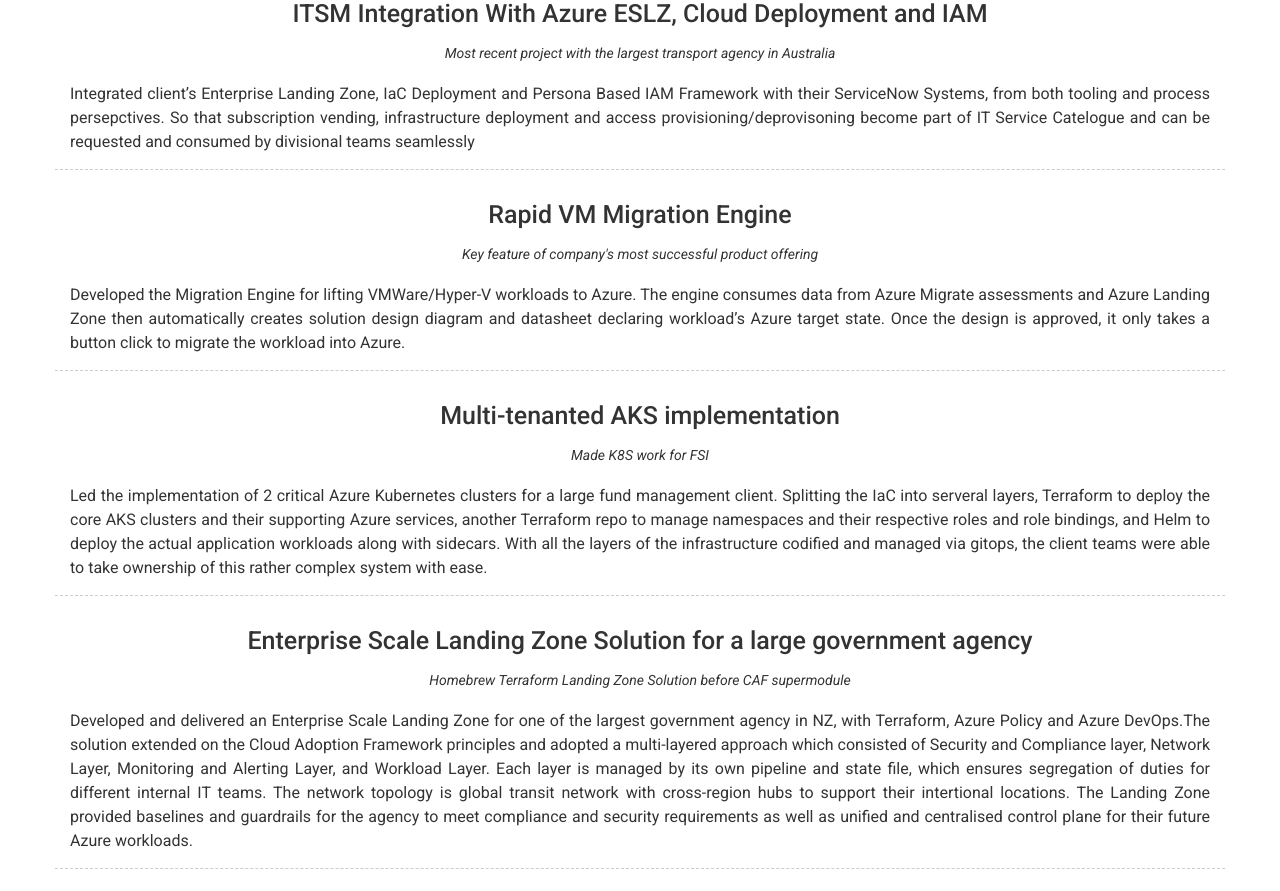
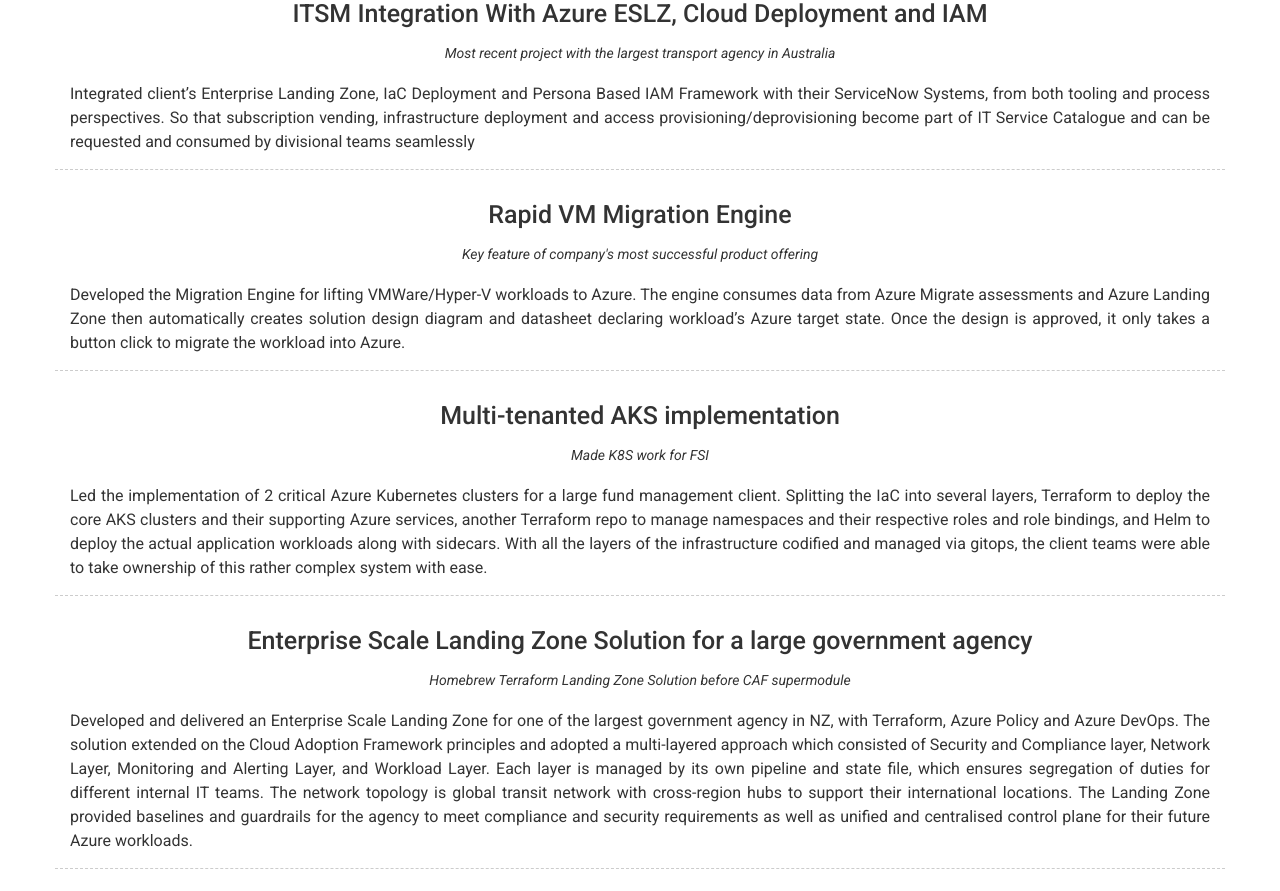
Before and after one commit to shin-akuma/shin-akuma.github.io, a Jekyll site: the page built from index.md, in a window 1280 px wide and 1400 px high, scrolled down 482 px. Shown: the part 176-1067 px from the top of the window. Built offline with Jekyll 4.4.1, drawn with Linux system fonts in a browser that asks for light colours; nearby versions of some CDN libraries.

Commit message:
Update _config.yml

```diff
--- a/_config.yml
+++ b/_config.yml
@@ -54,7 +54,7 @@
         quote: >
           Most recent project with the largest transport agency in Australia
         description: | # this will include new lines to allow paragraphs
-          Integrated client's Enterprise Landing Zone, IaC Deployment and Persona Based IAM Framework with their ServiceNow Systems, from both tooling and process persepctives. So that subscription vending, infrastructure deployment and access provisioning/deprovisoning become part of IT Service Catelogue and can be requested and consumed by divisional teams seamlessly
+          Integrated client's Enterprise Landing Zone, IaC Deployment and Persona Based IAM Framework with their ServiceNow Systems, from both tooling and process perspectives. So that subscription vending, infrastructure deployment and access provisioning/deprovisioning become part of IT Service Catalogue and can be requested and consumed by divisional teams seamlessly
       - layout: top-middle
         border: weak  # Value of `weak` will display a weak border below this item. # Any
                       # other value (or no value) means no border will be displayed
@@ -70,7 +70,7 @@
         quote: >
           Made K8S work for FSI
         description: | # this will include new lines to allow paragraphs
-          Led the implementation of 2 critical Azure Kubernetes clusters for a large fund management client. Splitting the IaC into serveral layers, Terraform to deploy the core AKS clusters and their supporting Azure services, another Terraform repo to manage namespaces and their respective roles and role bindings, and Helm to deploy the actual application workloads along with sidecars. With all the layers of the infrastructure codified and managed via gitops, the client teams were able to take ownership of this rather complex system with ease.
+          Led the implementation of 2 critical Azure Kubernetes clusters for a large fund management client. Splitting the IaC into several layers, Terraform to deploy the core AKS clusters and their supporting Azure services, another Terraform repo to manage namespaces and their respective roles and role bindings, and Helm to deploy the actual application workloads along with sidecars. With all the layers of the infrastructure codified and managed via gitops, the client teams were able to take ownership of this rather complex system with ease.
       - layout: top-middle
         border: weak  # Value of `weak` will display a weak border below this item. # Any
                       # other value (or no value) means no border will be displayed
@@ -78,7 +78,7 @@
         quote: >
           Homebrew Terraform Landing Zone Solution before CAF supermodule
         description: | # this will include new lines to allow paragraphs
-          Developed and delivered an Enterprise Scale Landing Zone for one of the largest government agency in NZ, with Terraform, Azure Policy and Azure DevOps.The solution extended on the Cloud Adoption Framework principles and adopted a multi-layered approach which consisted of Security and Compliance layer, Network Layer, Monitoring and Alerting Layer, and Workload Layer. Each layer is managed by its own pipeline and state file, which ensures segregation of duties for different internal IT teams. The network topology is global transit network with cross-region hubs to support their intertional locations. The Landing Zone provided baselines and guardrails for the agency to meet compliance and security requirements as well as unified and centralised control plane for their future Azure workloads.
+          Developed and delivered an Enterprise Scale Landing Zone for one of the largest government agency in NZ, with Terraform, Azure Policy and Azure DevOps. The solution extended on the Cloud Adoption Framework principles and adopted a multi-layered approach which consisted of Security and Compliance layer, Network Layer, Monitoring and Alerting Layer, and Workload Layer. Each layer is managed by its own pipeline and state file, which ensures segregation of duties for different internal IT teams. The network topology is global transit network with cross-region hubs to support their international locations. The Landing Zone provided baselines and guardrails for the agency to meet compliance and security requirements as well as unified and centralised control plane for their future Azure workloads.
   - title: Experience
     layout: list
     content:
```
